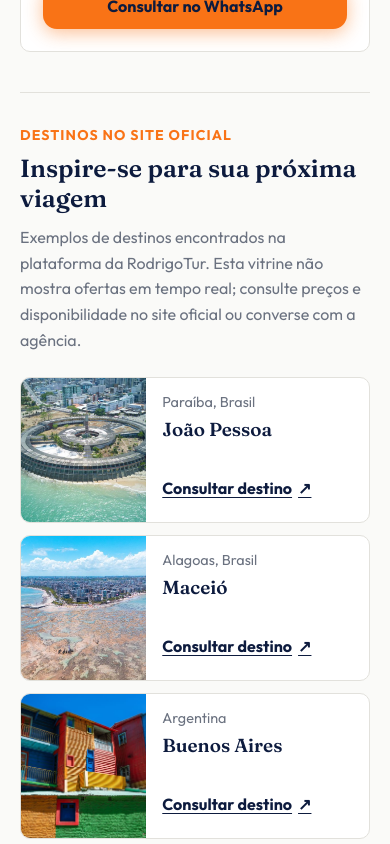
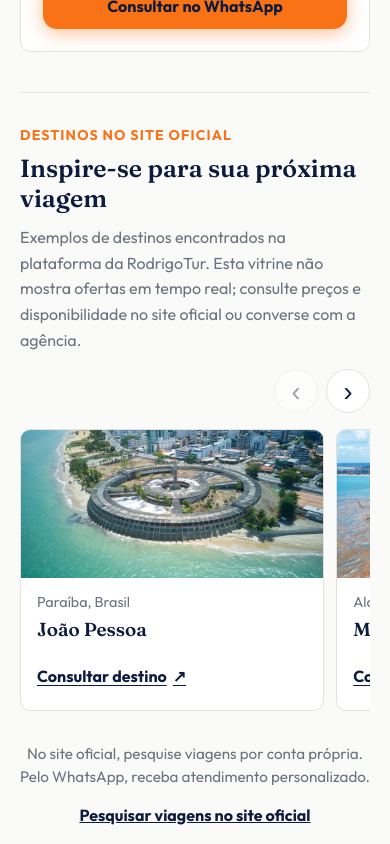
Before and after one commit to Paulo-SergioAlves/catalogo-rodrigotur, a React (Vite) app: page / in a window 390 px wide. Shown: the part 1740-2584 px from the top of the page. Built offline with nearby package versions, Linux system fonts and the light colour scheme; the HTML template or start-up script is replaced by a standard one.

Commit message:
feat: transformar vitrine de destinos em carrossel responsivo

```diff
--- a/src/App.tsx
+++ b/src/App.tsx
@@ -1008,17 +1008,60 @@ const DESTINATIONS = [
 ];
 
 function DestinationShowcase() {
+  const carouselRef = useRef<HTMLDivElement>(null);
+  const [canGoBack, setCanGoBack] = useState(false);
+  const [canGoForward, setCanGoForward] = useState(true);
+
+  useEffect(() => {
+    const carousel = carouselRef.current;
+    if (!carousel) return;
+    const updateControls = () => {
+      setCanGoBack(carousel.scrollLeft > 2);
+      setCanGoForward(carousel.scrollLeft + carousel.clientWidth < carousel.scrollWidth - 2);
+    };
+    updateControls();
+    carousel.addEventListener("scroll", updateControls, { passive: true });
+    const observer = new ResizeObserver(updateControls);
+    observer.observe(carousel);
+    return () => {
+      carousel.removeEventListener("scroll", updateControls);
+      observer.disconnect();
+    };
+  }, []);
+
+  const moveCarousel = (direction: -1 | 1) => {
+    const carousel = carouselRef.current;
+    if (!carousel) return;
+    const cards = Array.from(carousel.children) as HTMLElement[];
+    const currentPosition = carousel.scrollLeft;
+    const positions = cards.map(card => card.offsetLeft - cards[0].offsetLeft);
+    const target = direction === 1
+      ? positions.find(position => position > currentPosition + 2)
+      : [...positions].reverse().find(position => position < currentPosition - 2);
+    if (target !== undefined) {
+      const reducedMotion = window.matchMedia("(prefers-reduced-motion: reduce)").matches;
+      carousel.scrollTo({ left: target, behavior: reducedMotion ? "auto" : "smooth" });
+    }
+  };
+
   return (
     <div id="destinos" className="destination-showcase">
-      <Reveal style={{ maxWidth: 720, marginBottom: 24 }}>
+      <Reveal className="destination-header">
+        <div className="destination-header-copy">
           <p className="destination-eyebrow">Destinos no site oficial</p>
           <h3 className="destination-heading">Inspire-se para sua próxima viagem</h3>
           <p className="destination-intro">
             Exemplos de destinos encontrados na plataforma da RodrigoTur. Esta vitrine não mostra ofertas em tempo real;
             consulte preços e disponibilidade no site oficial ou converse com a agência.
           </p>
+        </div>
+        <div className="destination-controls" aria-label="Navegação dos destinos">
+          <button type="button" className="destination-arrow" aria-label="Ver destinos anteriores" disabled={!canGoBack} onClick={() => moveCarousel(-1)}>‹</button>
+          <button type="button" className="destination-arrow" aria-label="Ver próximos destinos" disabled={!canGoForward} onClick={() => moveCarousel(1)}>›</button>
+        </div>
       </Reveal>
-      <Reveal delay={80} className="destination-grid">
+      <Reveal delay={80}>
+        <div ref={carouselRef} className="destination-carousel" role="region" aria-label="Destinos para explorar" tabIndex={0}>
         {DESTINATIONS.map(destination => (
           <article key={destination.name} className="destination-card">
             <img
@@ -1045,6 +1088,7 @@ function DestinationShowcase() {
             </div>
           </article>
         ))}
+        </div>
       </Reveal>
     </div>
   );
--- a/src/index.css
+++ b/src/index.css
@@ -58,6 +58,43 @@ section[id] {
   padding-top: 44px;
   border-top: 1px solid var(--color-border);
 }
+.destination-header {
+  display: flex;
+  align-items: flex-end;
+  justify-content: space-between;
+  gap: 24px;
+  margin-bottom: 24px;
+}
+.destination-header-copy {
+  max-width: 720px;
+}
+.destination-controls {
+  display: flex;
+  gap: 8px;
+  flex: 0 0 auto;
+}
+.destination-arrow {
+  display: inline-grid;
+  width: 44px;
+  height: 44px;
+  place-items: center;
+  border: 1px solid var(--color-border);
+  border-radius: 50%;
+  background: #fff;
+  color: var(--color-navy);
+  cursor: pointer;
+  font-family: Arial, sans-serif;
+  font-size: 1.7rem;
+  line-height: 1;
+}
+.destination-arrow:disabled {
+  opacity: 0.4;
+  cursor: not-allowed;
+}
+.destination-arrow:not(:disabled):hover {
+  border-color: var(--color-gold);
+  color: var(--color-gold);
+}
 .destination-eyebrow {
   margin: 0 0 8px;
   color: var(--color-gold);
@@ -80,10 +117,21 @@ section[id] {
   font-size: 1rem;
   line-height: 1.6;
 }
-.destination-grid {
+.destination-carousel {
   display: grid;
-  grid-template-columns: repeat(4, minmax(0, 1fr));
+  grid-auto-flow: column;
+  grid-auto-columns: clamp(275px, 26vw, 315px);
   gap: 16px;
+  overflow-x: auto;
+  overscroll-behavior-inline: contain;
+  padding-bottom: 8px;
+  scroll-snap-type: x mandatory;
+  scroll-behavior: smooth;
+  scrollbar-color: var(--color-border) transparent;
+  scrollbar-width: thin;
+}
+@media (prefers-reduced-motion: reduce) {
+  .destination-carousel { scroll-behavior: auto; }
 }
 .destination-card {
   min-width: 0;
@@ -91,6 +139,7 @@ section[id] {
   border: 1px solid var(--color-border);
   border-radius: 10px;
   background: #fff;
+  scroll-snap-align: start;
 }
 .destination-image {
   display: block;
@@ -134,17 +183,17 @@ section[id] {
   color: var(--color-gold);
 }
 @media (max-width: 1100px) {
-  .destination-grid { grid-template-columns: repeat(2, minmax(0, 1fr)); }
+  .destination-carousel { grid-auto-columns: min(42vw, 310px); }
 }
 @media (max-width: 767px) {
   .destination-showcase { margin-top: 40px; padding-top: 32px; }
-  .destination-grid { grid-template-columns: 1fr; gap: 12px; }
-  .destination-card { display: grid; grid-template-columns: minmax(100px, 36%) minmax(0, 1fr); min-height: 144px; }
-  .destination-image { height: 100%; min-height: 144px; }
-  .destination-body { min-height: 144px; padding: 14px 16px 12px; }
+  .destination-header { display: block; margin-bottom: 16px; }
+  .destination-controls { justify-content: flex-end; margin-top: 16px; }
+  .destination-carousel { grid-auto-columns: min(78vw, 320px); gap: 12px; }
+  .destination-image { height: 148px; }
+  .destination-body { min-height: 132px; padding: 14px 16px 12px; }
 }
 @media (max-width: 359px) {
-  .destination-card { grid-template-columns: minmax(92px, 34%) minmax(0, 1fr); }
   .destination-body { padding: 12px; }
   .destination-name { font-size: 1.08rem; }
   .destination-cta { font-size: 0.96rem; }
```
Lines whose indentation alone changed are shown as unchanged.
